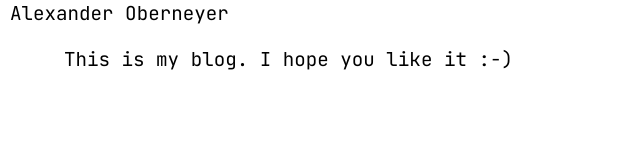
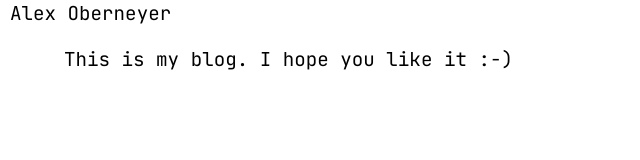
Before and after one commit to alexoberneyer/alexoberneyer.github.io, a plain HTML site: page docs/about.html in a window 1280 px wide. Shown: the full height of the page, 0-640 px from the left. Drawn offline with Linux system fonts and the light colour scheme.

Commit message:
replace name

```diff
--- a/docs/about.html
+++ b/docs/about.html
@@ -8,7 +8,7 @@
 <body>
     <header>
         <div class="logo">
-            <a href="index.html">Alexander Oberneyer</a>
+            <a href="index.html">Alex Oberneyer</a>
         </div>
         <nav class="link-menu">
             <ul>
```
Also changed, not shown: docs/count.html (+1 -1 lines), docs/index.html (+1 -1 lines), docs/teammate.html (+1 -1 lines), templates/index.html (+1 -1 lines), templates/post.html (+1 -1 lines).
